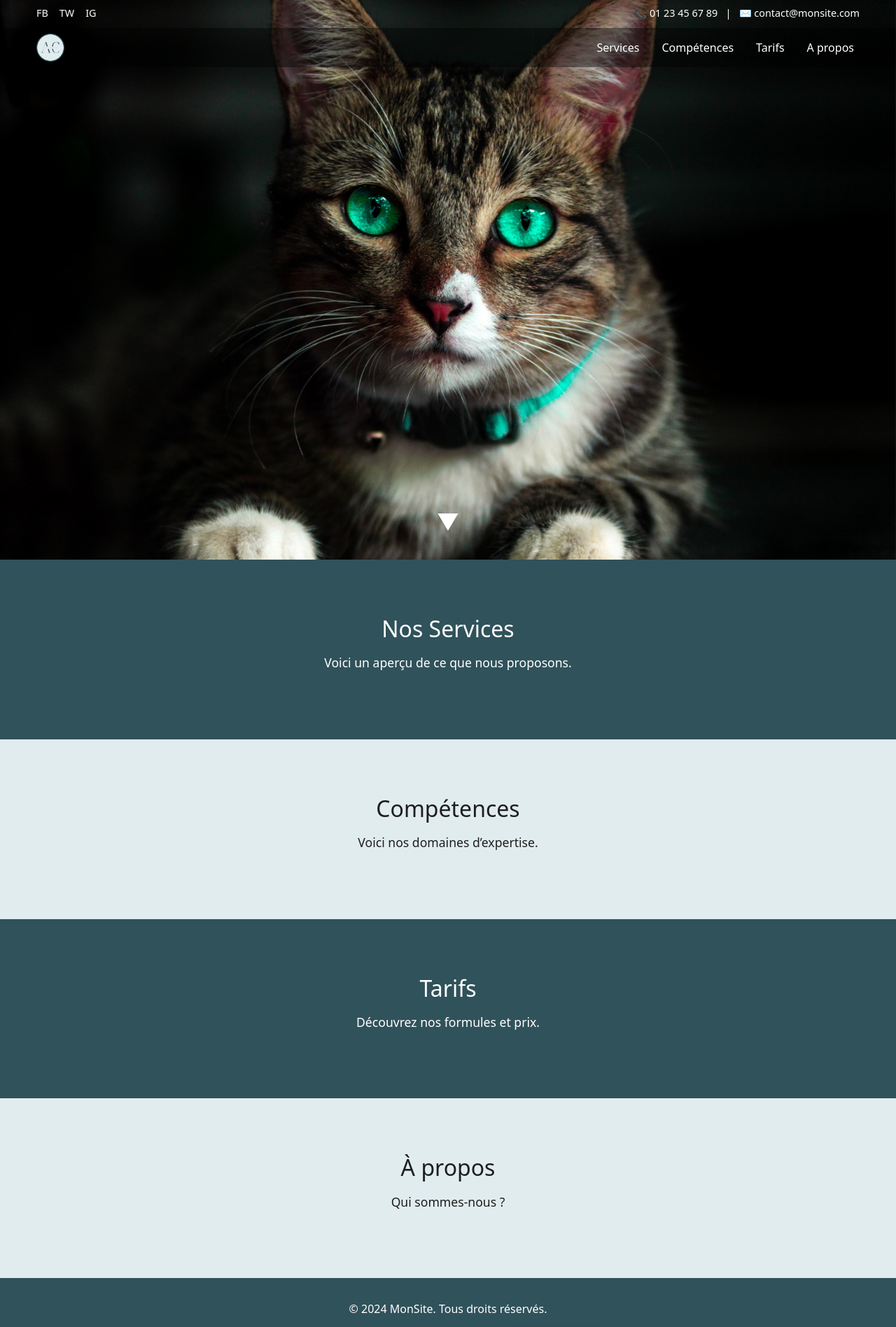
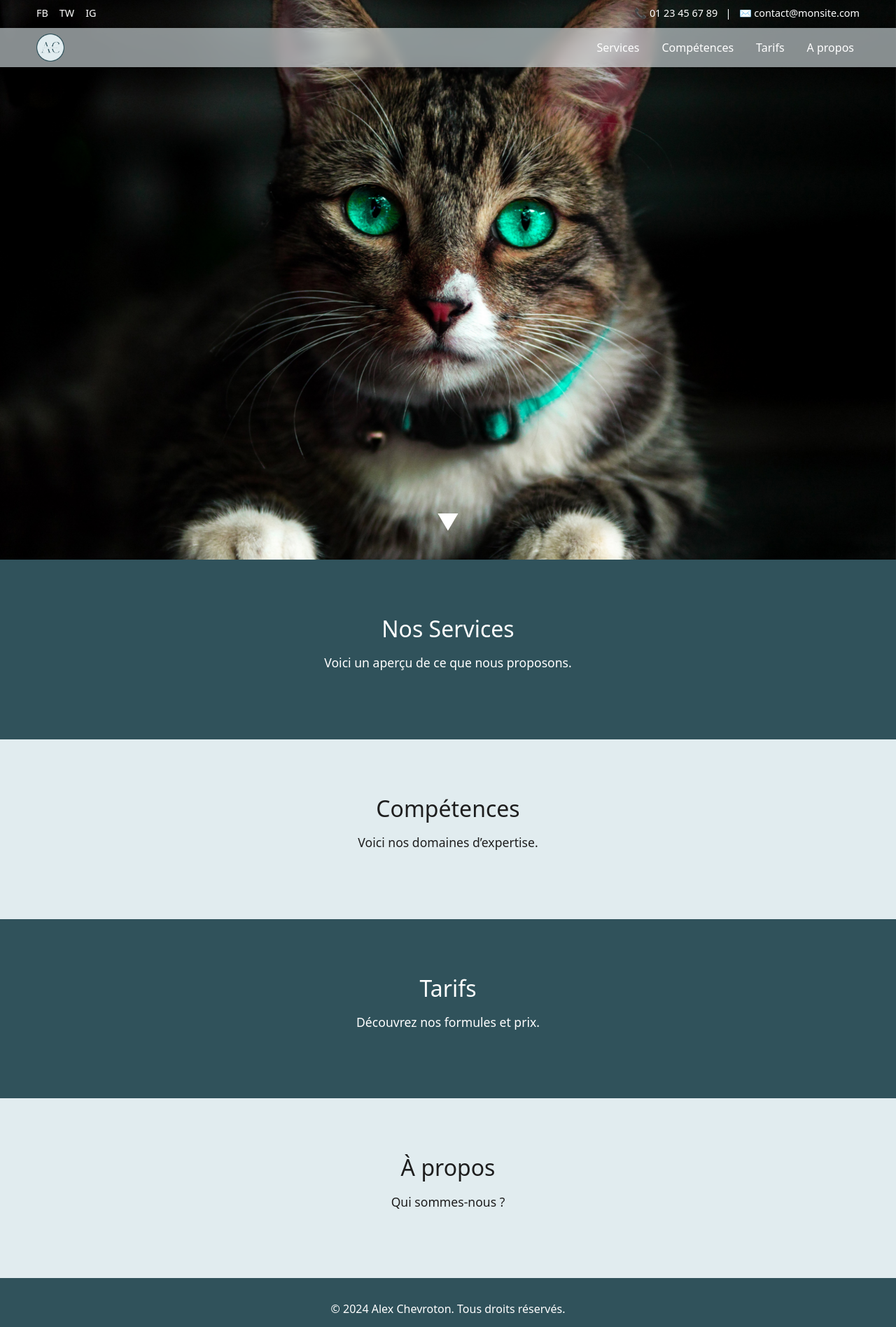
Before and after one commit to AlexCh90/alex-chevroton.fr, a React (Create React App) app: page / in a window 1280 px wide. Shown: the top 1897 px of the page at 70% size. Built offline with nearby package versions, Linux system fonts and the light colour scheme.

Commit message:
23/06/2025 - 14 h 45

```diff
--- a/src/assets/styles/navbar.scss
+++ b/src/assets/styles/navbar.scss
@@ -5,7 +5,10 @@
   z-index: 1000;
   padding: 0.5rem 0;
   transition: all 0.3s ease;
-  background-color: rgba(0, 0, 0, 0.4);
+
+  background-color: rgba(225, 236, 239, 0.6); // #E1ECEF avec transparence
+  color: #30525B;
+  backdrop-filter: blur(8px); // pour un bel effet "frosted glass" (optionnel)
 
   .container {
     max-width: 1200px;
@@ -15,7 +18,7 @@
   &.scrolled {
     position: fixed;
     top: 0;
-    background-color: #343a40;
+    background-color: #30525B;
     box-shadow: 0 2px 5px rgba(0, 0, 0, 0.3);
   }
 
--- a/src/components/Footer.js
+++ b/src/components/Footer.js
@@ -8,7 +8,7 @@ const Footer = () => {
   return (
     <footer className="site-footer">
       <div className="footer-container">
-        <p>&copy; {new Date().getFullYear()} MonSite. Tous droits réservés.</p>
+        <p>&copy; {new Date().getFullYear()} Alex Chevroton. Tous droits réservés.</p>
         <div className="footer-links">
           <a href="https://facebook.com" target="_blank" rel="noopener noreferrer">Facebook</a>
           <a href="https://instagram.com" target="_blank" rel="noopener noreferrer">Instagram</a>
```
